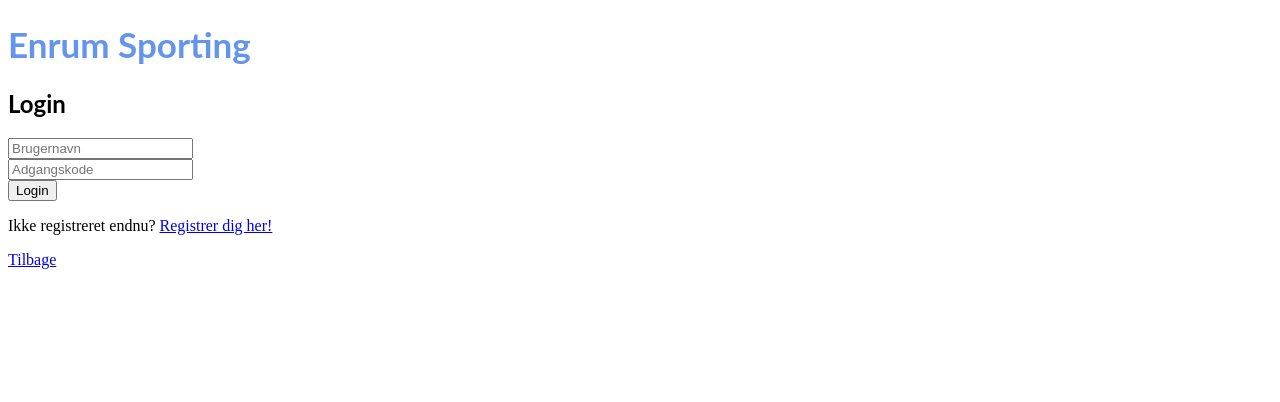
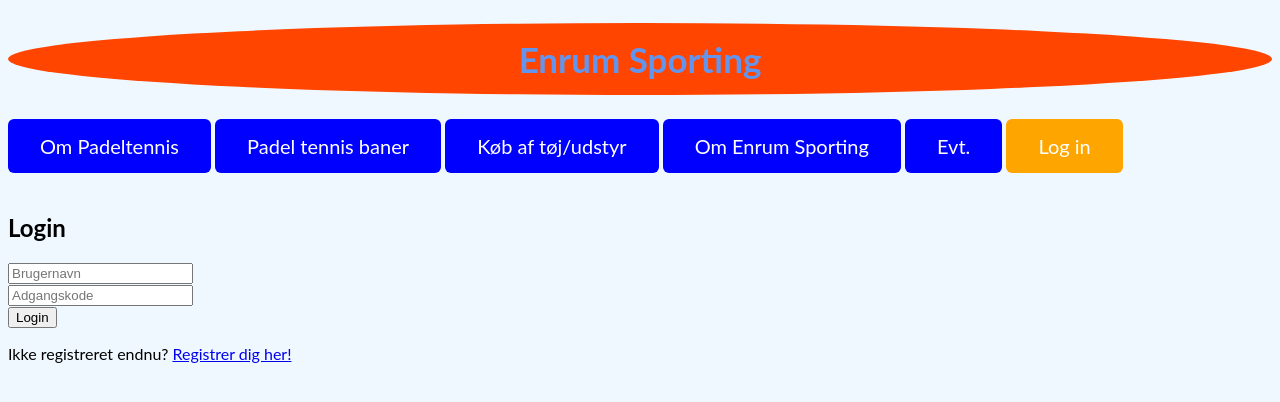
Before and after one commit to ThomasSkovgaard/Hjemmesidev2, a plain HTML site: page SLogin.html in a window 1280 px wide. Drawn offline with Linux system fonts and the light colour scheme.

Commit message:
Nu med fremviser som dog skal finpudses

```diff
--- a/SLogin.html
+++ b/SLogin.html
@@ -4,11 +4,38 @@
 
 <head>
     <title>Login</title>
+    <meta charset="UTF-8">
+
+    <link rel="stylesheet" type="text/css" href="styles.css">
+
+    <style>
+        body {
+            font-family: Bellefair , "Lato", sans-serif;
+            background-color: aliceblue;
+        }
+    </style>
+
 </head>
 <body>
+
+<div logo>
+    <h1>Enrum Sporting</h1>
+    </logo>
+
+
+    <!-- NavigationsKnapperSættesInd -->
+    <a href="S1.html" class="button">Om Padeltennis</a>
+    <a href="S2.html" class="button">Padel tennis baner</a>
+    <a href="S3.html" class="button">Køb af tøj/udstyr</a>
+    <a href="S4.html" class="button">Om Enrum Sporting</a>
+    <a href="S5.html" class="button">Evt.</a>
+    <a href="SLogin.html" class="button1">Log in</a>
+    <!--NavigationsknapIndSættelseSlut-->
+
+
+
 <div
         class="container" id="registerForm">
-    <h1>Enrum Sporting</h1>
 
     <h2>Login</h2>
 
@@ -26,6 +53,5 @@
 <script src="Login.js"></script>
 <link rel="stylesheet" href="loginStyle.css">
 
-<a href="S1.html" class="button">Tilbage</a>
 </body>
 </html>
```
Also changed, not shown: LoginRegister.html (+26 -2 lines), S1.html (+3 -7 lines), index.html (+1 -1 lines).
